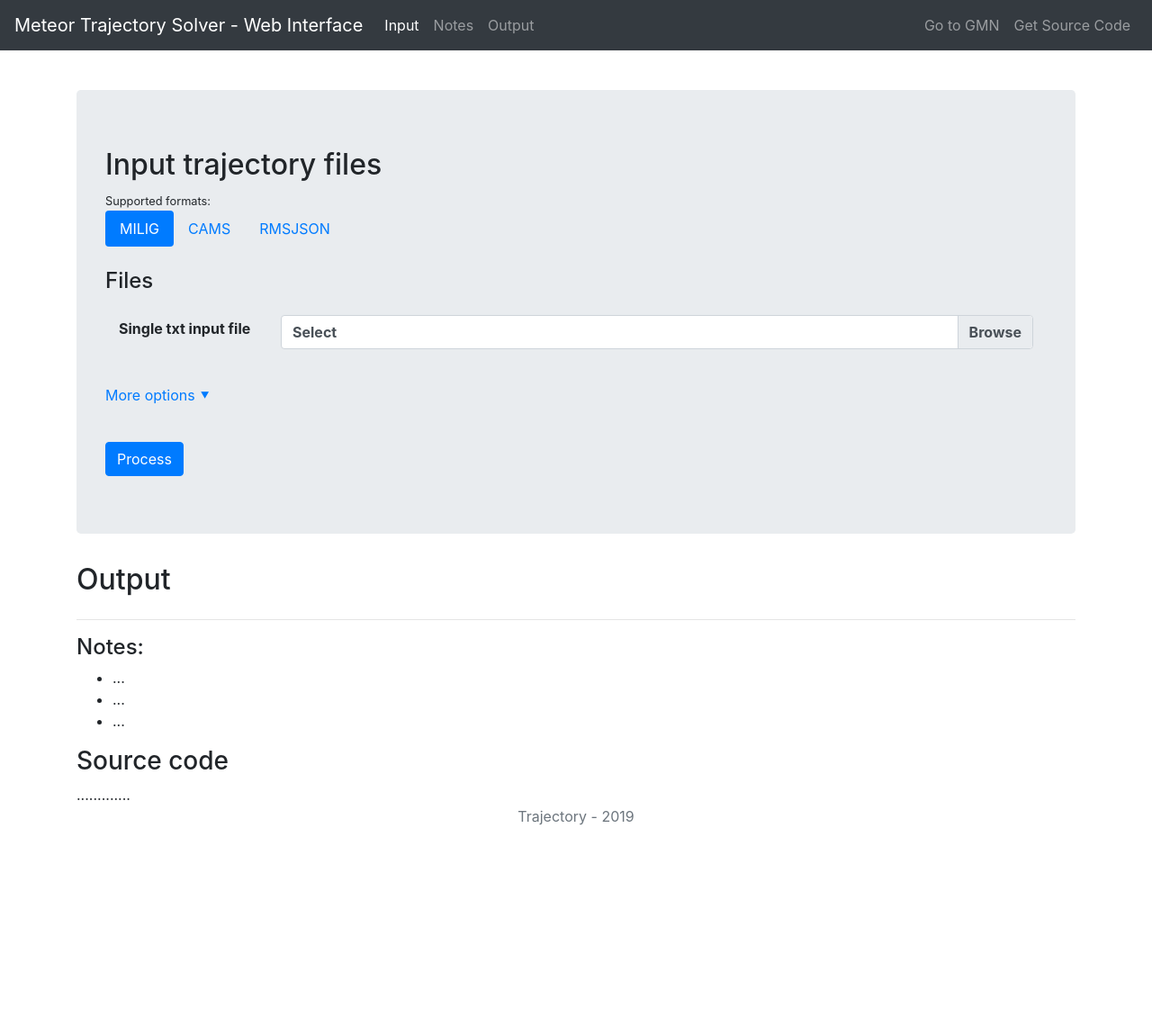
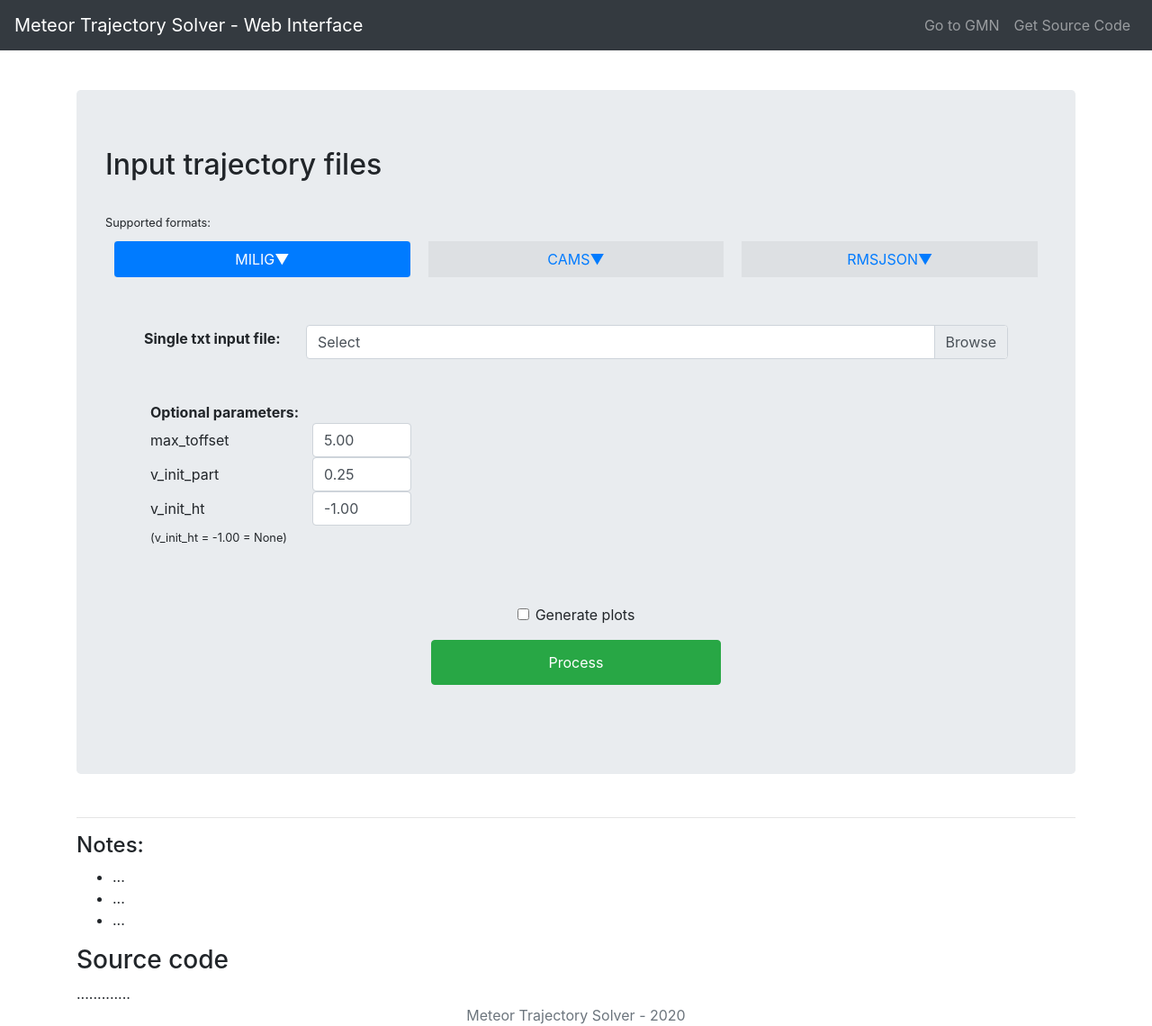
Before and after one commit to rickybassom/trajectory, a Flask app: page /trajectory/ in a window 1280 px wide. Shown: the whole page at 90% size. Before the commit the page ends 917 px from the top, so only its background shows below. Run offline with Flask 2, Linux system fonts and the light colour scheme; lists and menus that the app fills with data are empty; some libraries are stand-ins or nearby versions.

Commit message:
interface redesign

```diff
--- a/app/static/scripts/main.js
+++ b/app/static/scripts/main.js
@@ -16,11 +16,13 @@ function onFormJSONSubmit(event, form) {
     // Stop the browser from submitting the form.
     event.preventDefault();
 
+    $('#results-modal').modal('show');
+
     var formData = new FormData(form);
 
     $.ajaxSetup({
         beforeSend: function (xhr, settings) {
-            outputResultDiv.innerHTML = "Loading......";
+            outputResultDiv.innerHTML = '<div class="loader"></div>';
 
             if (!/^(GET|HEAD|OPTIONS|TRACE)$/i.test(settings.type) && !this.crossDomain) {
                 xhr.setRequestHeader("X-CSRFToken", CSRFToken)
@@ -39,6 +41,10 @@ function onFormJSONSubmit(event, form) {
             outputResultDiv.innerHTML = "";
             console.log(response);
             setServerReturnedFiles(response);
+            var formName = form.format.value.toLowerCase();
+            if (document.getElementById("generate-plots-" + formName).checked) {
+                document.getElementById("load-plots-btn").click();
+            }
 
         },
         error: function (error) {
@@ -52,31 +58,45 @@ function onFormJSONSubmit(event, form) {
 }
 
 function setServerReturnedFiles(json_data) {
-    console.log(json_data);
-
     var id = json_data.id;
 
-    var h5 = document.createElement("h5");
-    h5.innerText = "Files - " + id;
+    var h5 = document.createElement("small");
+    h5.innerText = "ID - " + id;
     outputResultDiv.appendChild(h5);
 
+    var currentDate = new Date();
+    var tenMinutesLater = new Date(currentDate.getTime() + (10 * 60 * 1000));
+    executeAt(tenMinutesLater, function () {
+        alert("Files have been removed");
+    });
+
+    var deletionTime = document.createElement("small");
+    deletionTime.style.display = "block";
+    deletionTime.innerText = "Files will be removed at: " + tenMinutesLater.toString();
+    outputResultDiv.appendChild(deletionTime);
+
     for (i in json_data.files) {
+        var container = document.createElement("div");
+
         var link = document.createElement("a");
         link.href = json_data.files[i];
+        link.innerHTML = '<i class="fas fa-file"></i> ' + json_data.files[i].replace(/^.*[\\\/]/, '');
+        link.setAttribute("data-toggle", "tooltip");
+        link.setAttribute("title", "Download");
 
-        var p = document.createElement("p");
-        var filename = json_data.files[i].replace(/^.*[\\\/]/, '');
-        p.innerText = filename;
-
-        link.appendChild(p);
-        outputResultDiv.appendChild(link);
+        container.appendChild(link);
+        outputResultDiv.appendChild(container);
     }
 
     var btn = document.createElement("button");
+    btn.id = "load-plots-btn";
+    btn.classList.add("btn");
+    btn.classList.add("btn-primary");
     btn.addEventListener("click", function () {
         $.ajaxSetup({
             beforeSend: function (xhr, settings) {
-                plotBox.innerHTML = "Loading......";
+                btn.style.display = "none";
+                plotBox.innerHTML = '<br><div class="loader"></div>';
             }
         });
 
@@ -86,13 +106,16 @@ function setServerReturnedFiles(json_data) {
             success: function (response) {
                 plotBox.innerHTML = "";
                 setServerReturnedPlots(response);
+
             },
             error: function (error) {
+                btn.style.display = "block";
                 plotBox.innerHTML = "";
                 setServerReturnedError(error, plotBox);
             }
         });
     });
+
     btn.innerText = "Plot trajectories";
     outputResultDiv.appendChild(btn);
 
@@ -103,8 +126,14 @@ function setServerReturnedFiles(json_data) {
 function setServerReturnedPlots(plots) {
     plots = JSON.parse(plots);
     var count = 0;
-    for(plot in plots){
+    for (plot in plots) {
+        plotBox.appendChild(document.createElement("hr"));
+
         var value = plots[plot];
+        title = document.createElement("p");
+        title.innerText = plot;
+        plotBox.appendChild(title);
+
         figure = document.createElement("div");
         figure.id = "fig" + count.toString();
         plotBox.appendChild(figure);
@@ -117,10 +146,19 @@ function setServerReturnedError(error, box) {
     console.log(error);
 
     var p = document.createElement("p");
-    p.innerText = "Error: " + JSON.stringify(error.responseJSON);
+    p.innerHTML = "Error: " + error.statusText + "<br>" + error.responseText;
     box.appendChild(p);
 }
 
+function executeAt(time, func) {
+    var currentTime = new Date().getTime();
+    if (currentTime > time) {
+        console.error("Time is in the Past");
+        return false;
+    }
+    setTimeout(func, time - currentTime);
+    return true;
+}
 
 // add filenames chosen from file choose dialog
 $('.custom-file-input').on('change', function () {
--- a/app/static/styles/style.css
+++ b/app/static/styles/style.css
@@ -24,5 +24,75 @@ table {
 }
 
 th, td {
-  padding: 15px;
+    padding: 8px;
+    font-weight: unset;
 }
+
+.tab-pane {
+    padding: 35px;
+}
+
+.form-control {
+    width: 110px;
+    display: inline;
+}
+
+.format-link {
+    margin: 10px;
+    background-color: #0000000d;
+}
+
+.modal-content {
+    padding: 50px;
+}
+
+.loader {
+    border: 6px solid #f3f3f3;
+    border-radius: 50%;
+    border-top: 6px solid black;
+    width: 60px;
+    height: 60px;
+    -webkit-animation: spin 2s linear infinite; /* Safari */
+    animation: spin 2s linear infinite;
+}
+
+/* Safari */
+@-webkit-keyframes spin {
+    0% {
+        -webkit-transform: rotate(0deg);
+    }
+    100% {
+        -webkit-transform: rotate(360deg);
+    }
+}
+
+@keyframes spin {
+    0% {
+        transform: rotate(0deg);
+    }
+    100% {
+        transform: rotate(360deg);
+    }
+}
+
+.modal-lg {
+    margin: 100px;
+    max-width: unset;
+}
+
+.modal-dialog {
+    margin: 100px;
+    max-width: unset;
+}
+
+#load-plots-btn {
+    margin-top: 50px;
+    margin-bottom: 50px;
+}
+
+#process-btn {
+    width: 33%;
+    height: 50px;
+    margin: auto;
+    display: block;
+}
--- a/app/templates/index.html
+++ b/app/templates/index.html
@@ -9,6 +9,8 @@
           href="https://stackpath.bootstrapcdn.com/font-awesome/4.7.0/css/font-awesome.min.css">
     <link rel="stylesheet" type="text/css"
           href="{{ url_for('static', filename='styles/style.css') }}">
+    <link rel="stylesheet" href="https://use.fontawesome.com/releases/v5.7.0/css/all.css"
+          integrity="sha384-lZN37f5QGtY3VHgisS14W3ExzMWZxybE1SJSEsQp9S+oqd12jhcu+A56Ebc1zFSJ" crossorigin="anonymous">
 {% endblock %}
 
 {% block scripts %}
@@ -31,17 +33,7 @@
         </button>
 
         <div class="collapse navbar-collapse" id="navbarCollapse">
-            <ul class="navbar-nav mr-auto">
-                <li class="nav-item active">
-                    <a class="nav-link" href="#input">Input</a>
-                </li>
-                <li class="nav-item">
-                    <a class="nav-link" href="#notes">Notes</a>
-                </li>
-                <li class="nav-item">
-                    <a class="nav-link" href="#output">Output</a>
-                </li>
-            </ul>
+            <ul class="navbar-nav mr-auto"></ul>
             <ul class="navbar-nav pull-right">
                 <li class="nav-item">
                     <a class="nav-link" href="https://globalmeteornetwork.org/">Go to GMN</a>
@@ -63,21 +55,20 @@
                 <div class="jumbotron">
 
                     <h2>Input trajectory files</h2>
+                    <br>
                     <small>Supported formats:</small>
 
-                    <ul class="nav nav-pills" id="formats" role="tablist">
+                    <ul class="nav nav-pills nav-justified" id="formats" role="tablist">
                         {% for form_name, form in forms.items() %}
-                            <li class="nav-item">
+                            <li class="nav-item format-link">
                                 <a class="nav-link {% if form_name=="milig" %}
                                 active
                             {% endif %}" id="{{ form_name }}-tab" data-toggle="tab"
                                    href="#{{ form_name }}" role="tab"
-                                   aria-controls="{{ form_name }}" aria-selected="true">{{ form_name.upper() }}</a>
+                                   aria-controls="{{ form_name }}" aria-selected="true">{{ form_name.upper() }}▼</a>
                             </li>
                         {% endfor %}
                     </ul>
-
-                    <br>
 
                     <div class="tab-content" id="formats-tabContent">
                         {% for form_name, form in forms.items() %}
@@ -93,14 +84,10 @@
                                     {{ form.csrf_token }}
                                     {{ form.format }}
 
-                                    <h4>
-                                        Files
-                                    </h4>
-
                                     <table>
                                         {% for upload_method in form.upload_methods %}
                                             <tr>
-                                                <th style="width: 180px;">{{ upload_method.label }}</th>
+                                                <th style="width: 180px;"><b>{{ upload_method.label }}: </b></th>
 
                                                 <th>
                                                     <div class="input-group">
@@ -125,7 +112,14 @@
 
                                     {{ form.output_type }}
 
-                                    <input type="submit" value="Process" class="btn btn-primary show-output-btn">
+                                    <br>
+
+                                    <div class="form-group form-check text-center">
+                                        <input type="checkbox" class="form-check-input" id="generate-plots-{{ form_name }}">
+                                        <label class="form-check-label" for="generate-plots-{{ form_name }}">Generate plots</label>
+                                    </div>
+
+                                    <input id="process-btn" type="submit" value="Process" class="btn btn-success show-output-btn">
                                 </form>
 
                             </div>
@@ -139,6 +133,10 @@
             </div>
         </div>
 
+        <div class="modal fade" id="results-modal" tabindex="-1" role="dialog" aria-labelledby="results-modal"
+             aria-hidden="true" style="padding-left: 15px">
+            <div class="modal-dialog modal-lg">
+                <div class="modal-content">
                     <div class="row" id="output">
                         <div class="col-lg-12">
                             <h2>Output</h2>
@@ -149,6 +147,10 @@
 
                         </div>
 
+                    </div>
+
+                </div>
+            </div>
         </div>
 
         <hr class="clearfix"/>
@@ -177,7 +179,7 @@
 
     <footer class="footer">
         <div class="container text-center">
-            <span class="text-muted">Trajectory - 2019</span>
+            <span class="text-muted">Meteor Trajectory Solver - 2020</span>
         </div>
     </footer>
 {% endblock %}
--- a/app/templates/options.html
+++ b/app/templates/options.html
@@ -1,22 +1,23 @@
-<a data-toggle="collapse" href="#options-{{ format }}" role="button" aria-expanded="false"
-   aria-controls="options-{{ format }}"><p>More options ⯆</p></a>
-
-<div class="collapse" id="options-{{ format }}">
-    <div class="card-body">
-        <div class="form-group row">
-            <label for="max-toffset" class="col-3 col-form-label">max_toffset</label>
-            <div class="col-3">{{ form.max_toffset(class_="form-control") }}</div>
-        </div>
-
-        <div class="form-group row">
-            <label for="v_init_part" class="col-3 col-form-label">v_init_part</label>
-            <div class="col-3">{{ form.v_init_part(class_="form-control") }}</div>
-        </div>
-
-        <div class="form-group row">
-            <label for="v_init_ht" class="col-3 col-form-label">v_init_ht</label>
-            <div class="col-3">{{ form.v_init_ht(class_="form-control") }}</div>
-        </div>
-
-    </div>
+<div style="padding: 15px" id="options-{{ format }}">
+    <b>
+        Optional parameters:
+    </b>
+    <br>
+    <table>
+        <tr>
+            <th style="width: 180px; padding: 0"><label for="max-toffset" class="col-form-label">max_toffset</label>
+            </th>
+            <th style="padding: 0">{{ form.max_toffset(class_="form-control") }}</th>
+        </tr>
+        <tr>
+            <th style="width: 180px; padding: 0"><label for="v_init_part" class="col-form-label">v_init_part</label>
+            </th>
+            <th style="padding: 0">{{ form.v_init_part(class_="form-control") }}</th>
+        </tr>
+        <tr>
+            <th style="width: 180px; padding: 0"><label for="v_init_ht" class="col-form-label">v_init_ht</label></th>
+            <th style="padding: 0">{{ form.v_init_ht(class_="form-control") }}</th>
+        </tr>
+    </table>
+    <small>(v_init_ht = -1.00 = None)</small>
 </div>
```
Also changed, not shown: app/trajectory.py (+25 -12 lines). Lines whose indentation alone changed are shown as unchanged.
